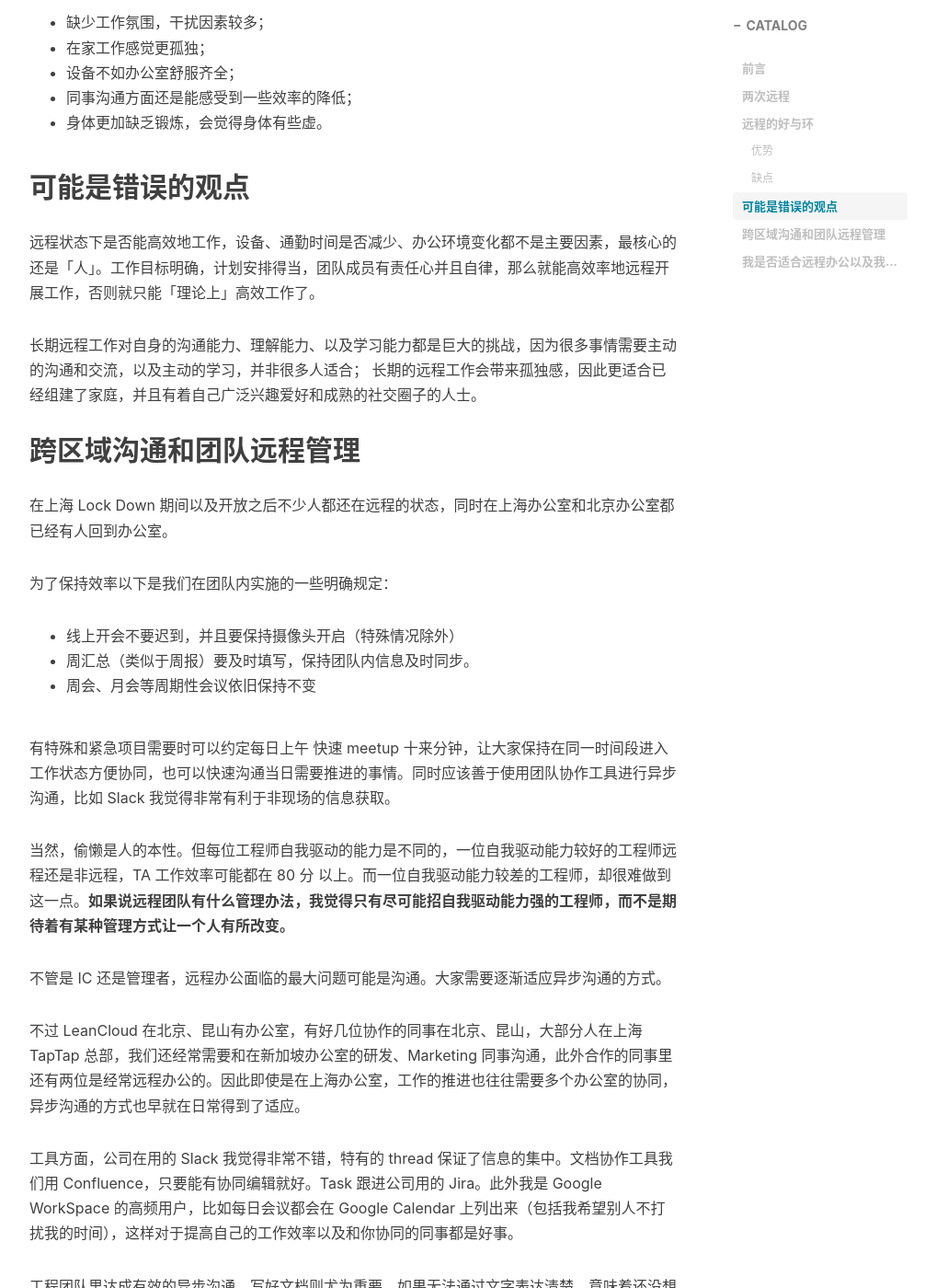
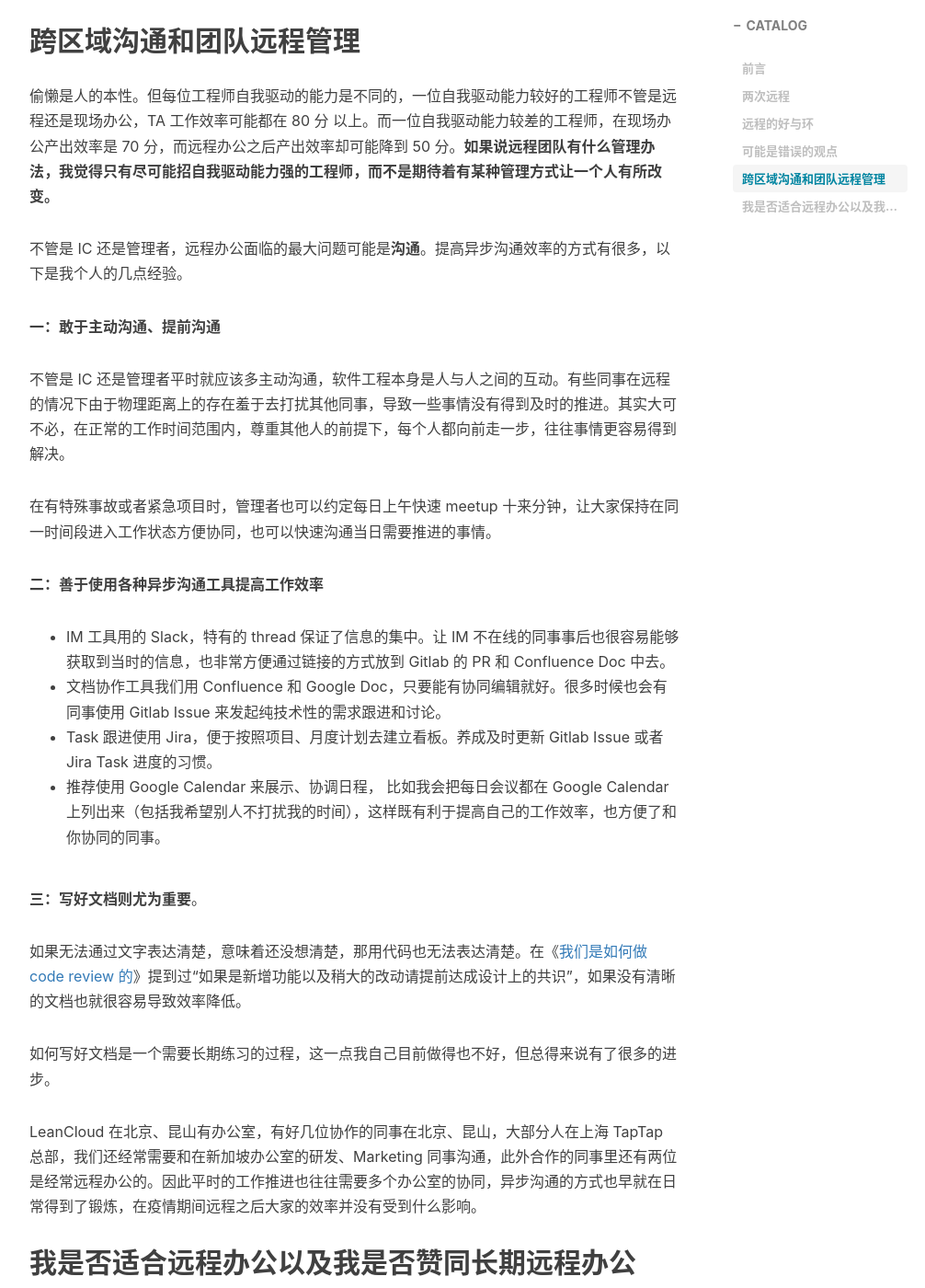
Before and after one commit to linnaname/linnaname.github.io, a Jekyll site: the page built from _posts/2023-09-21-remote_work.md, in a window 1280 px wide and 1400 px high, scrolled down 1756 px. Shown: the whole window at 92% size, without its empty margins (233-1239 px from the left). Built offline with Jekyll 4.4.1, drawn with Linux system fonts in a browser that asks for light colours; nearby versions of some CDN libraries; comment, search, counter and statistics services are not loaded; some of the changed text lies outside the part shown.

Commit message:
(refactor) remote worke refactor

```diff
--- a/_posts/2023-09-21-remote_work.md
+++ b/_posts/2023-09-21-remote_work.md
@@ -13,7 +13,7 @@ tags:
 
 ## 前言
 
-我是线下办公的支持者。**在人与人的互动中获取信息的方式是多维的，包括视觉、触觉、听觉等等，而不是冰冷的文字而已。当一个人坐在你面前，Ta 是生动的，那种即时感是远程办公所无法给予的。**
+**在人与人的互动中获取信息的方式是多维的，包括视觉、触觉、听觉等等，而不是冰冷的文字而已。当一个人坐在你面前，Ta 是生动的，那种即时感是远程办公所无法给予的。**
 
 
 ## 两次远程
@@ -37,51 +37,41 @@ tags:
 
 关于远程工作，有一本书[《Remote》](https://basecamp.com/books/remote)，专门介绍远程工作的。作者也写过另一本书《Rework》，中文名《重来》 。作者以其自己的公司 Basecamp 为例，说明了远程工作的优点，也向我们介绍了远程工作的注意事项。
 
-#### 优势
-
-- 省去了通勤时间，没有舟车劳顿，让工作或睡眠时间更长，精神状态更好；
-- 工作时间更集中，没有他人干扰，效率更高；
-- 办公环境可以根据自己的喜好调整到最舒服状态；
-- 可以随时起来溜达两圈活动活动，烦躁了可以看看院子里面种的花，这挺不错；
-- 对招聘有利；
-
-
-#### 缺点
-- 缺少工作氛围，干扰因素较多；
-- 在家工作感觉更孤独；
-- 设备不如办公室舒服齐全；
-- 同事沟通方面还是能感受到一些效率的降低；
-- 身体更加缺乏锻炼，会觉得身体有些虚。
-
 
 ## 可能是错误的观点
 
 远程状态下是否能高效地工作，设备、通勤时间是否减少、办公环境变化都不是主要因素，最核心的还是「人」。工作目标明确，计划安排得当，团队成员有责任心并且自律，那么就能高效率地远程开展工作，否则就只能「理论上」高效工作了。
 
-长期远程工作对自身的沟通能力、理解能力、以及学习能力都是巨大的挑战，因为很多事情需要主动的沟通和交流，以及主动的学习，并非很多人适合；
-长期的远程工作会带来孤独感，因此更适合已经组建了家庭，并且有着自己广泛兴趣爱好和成熟的社交圈子的人士。
+长期远程工作对自身的沟通能力、理解能力、以及学习能力都是巨大的挑战，因为很多事情需要主动的沟通和交流，以及主动的学习，并非很多人适合。长期的远程工作会带来孤独感，因此更适合已经组建了家庭，并且有着自己广泛兴趣爱好和成熟的社交圈子的人士。
 
 ## 跨区域沟通和团队远程管理
 
-在上海 Lock Down 期间以及开放之后不少人都还在远程的状态，同时在上海办公室和北京办公室都已经有人回到办公室。
-
-为了保持效率以下是我们在团队内实施的一些明确规定：
-- 线上开会不要迟到，并且要保持摄像头开启（特殊情况除外）
-- 周汇总（类似于周报）要及时填写，保持团队内信息及时同步。
-- 周会、月会等周期性会议依旧保持不变
-
-有特殊和紧急项目需要时可以约定每日上午 快速 meetup 十来分钟，让大家保持在同一时间段进入工作状态方便协同，也可以快速沟通当日需要推进的事情。同时应该善于使用团队协作工具进行异步沟通，比如 Slack 我觉得非常有利于非现场的信息获取。
-
-当然，偷懒是人的本性。但每位工程师自我驱动的能力是不同的，一位自我驱动能力较好的工程师远程还是非远程，TA 工作效率可能都在 80 分 以上。而一位自我驱动能力较差的工程师，却很难做到这一点。**如果说远程团队有什么管理办法，我觉得只有尽可能招自我驱动能力强的工程师，而不是期待着有某种管理方式让一个人有所改变。**
+偷懒是人的本性。但每位工程师自我驱动的能力是不同的，一位自我驱动能力较好的工程师不管是远程还是现场办公，TA 工作效率可能都在 80 分 以上。而一位自我驱动能力较差的工程师，在现场办公产出效率是 70 分，而远程办公之后产出效率却可能降到 50 分。**如果说远程团队有什么管理办法，我觉得只有尽可能招自我驱动能力强的工程师，而不是期待着有某种管理方式让一个人有所改变。**
 
 
-不管是 IC 还是管理者，远程办公面临的最大问题可能是沟通。大家需要逐渐适应异步沟通的方式。
+不管是 IC 还是管理者，远程办公面临的最大问题可能是**沟通**。提高异步沟通效率的方式有很多，以下是我个人的几点经验。
 
-不过 LeanCloud 在北京、昆山有办公室，有好几位协作的同事在北京、昆山，大部分人在上海 TapTap 总部，我们还经常需要和在新加坡办公室的研发、Marketing 同事沟通，此外合作的同事里还有两位是经常远程办公的。因此即使是在上海办公室，工作的推进也往往需要多个办公室的协同，异步沟通的方式也早就在日常得到了适应。
+ **一：敢于主动沟通、提前沟通**
 
-工具方面，公司在用的 Slack 我觉得非常不错，特有的 thread 保证了信息的集中。文档协作工具我们用 Confluence，只要能有协同编辑就好。Task 跟进公司用的 Jira。此外我是 Google WorkSpace 的高频用户，比如每日会议都会在 Google Calendar 上列出来（包括我希望别人不打扰我的时间），这样对于提高自己的工作效率以及和你协同的同事都是好事。
+不管是 IC 还是管理者平时就应该多主动沟通，软件工程本身是人与人之间的互动。有些同事在远程的情况下由于物理距离上的存在羞于去打扰其他同事，导致一些事情没有得到及时的推进。其实大可不必，在正常的工作时间范围内，尊重其他人的前提下，每个人都向前走一步，往往事情更容易得到解决。
 
-工程团队里达成有效的异步沟通，写好文档则尤为重要。如果无法通过文字表达清楚，意味着还没想清楚，那用代码也无法表达清楚。《[我们是如何做 code review 的](https://www.linnana.me/2023/04/10/tech-codereview/#%E5%A6%82%E6%9E%9C%E6%98%AF%E6%96%B0%E5%A2%9E%E5%8A%9F%E8%83%BD%E4%BB%A5%E5%8F%8A%E7%A8%8D%E5%A4%A7%E7%9A%84%E6%94%B9%E5%8A%A8%E8%AF%B7%E6%8F%90%E5%89%8D%E8%BE%BE%E6%88%90%E8%AE%BE%E8%AE%A1%E4%B8%8A%E7%9A%84%E5%85%B1%E8%AF%86)》提到过“如果是新增功能以及稍大的改动请提前达成设计上的共识"，都是一些典型的例子。
+在有特殊事故或者紧急项目时，管理者也可以约定每日上午快速 meetup 十来分钟，让大家保持在同一时间段进入工作状态方便协同，也可以快速沟通当日需要推进的事情。
+
+
+ **二：善于使用各种异步沟通工具提高工作效率**
+
+- IM 工具用的 Slack，特有的 thread 保证了信息的集中。让 IM 不在线的同事事后也很容易能够获取到当时的信息，也非常方便通过链接的方式放到 Gitlab 的 PR 和 Confluence Doc 中去。
+- 文档协作工具我们用 Confluence 和 Google Doc，只要能有协同编辑就好。很多时候也会有同事使用 Gitlab Issue 来发起纯技术性的需求跟进和讨论。
+- Task 跟进使用 Jira，便于按照项目、月度计划去建立看板。养成及时更新 Gitlab Issue 或者 Jira Task 进度的习惯。
+- 推荐使用 Google Calendar 来展示、协调日程， 比如我会把每日会议都在 Google Calendar 上列出来（包括我希望别人不打扰我的时间），这样既有利于提高自己的工作效率，也方便了和你协同的同事。
+
+**三：写好文档则尤为重要**。
+
+如果无法通过文字表达清楚，意味着还没想清楚，那用代码也无法表达清楚。在《[我们是如何做 code review 的](https://www.linnana.me/2023/04/10/tech-codereview/#%E5%A6%82%E6%9E%9C%E6%98%AF%E6%96%B0%E5%A2%9E%E5%8A%9F%E8%83%BD%E4%BB%A5%E5%8F%8A%E7%A8%8D%E5%A4%A7%E7%9A%84%E6%94%B9%E5%8A%A8%E8%AF%B7%E6%8F%90%E5%89%8D%E8%BE%BE%E6%88%90%E8%AE%BE%E8%AE%A1%E4%B8%8A%E7%9A%84%E5%85%B1%E8%AF%86)》提到过“如果是新增功能以及稍大的改动请提前达成设计上的共识"，如果没有清晰的文档也就很容易导致效率降低。
+
+如何写好文档是一个需要长期练习的过程，这一点我自己目前做得也不好，但总得来说有了很多的进步。
+
+LeanCloud 在北京、昆山有办公室，有好几位协作的同事在北京、昆山，大部分人在上海 TapTap 总部，我们还经常需要和在新加坡办公室的研发、Marketing 同事沟通，此外合作的同事里还有两位是经常远程办公的。因此平时的工作推进也往往需要多个办公室的协同，异步沟通的方式也早就在日常得到了锻炼，在疫情期间远程之后大家的效率并没有受到什么影响。
 
 
 ## 我是否适合远程办公以及我是否赞同长期远程办公
@@ -89,6 +79,4 @@ tags:
 上海 Lock Down 远程结束后，作为工程师我特意问了我的直属 leader。关于我自己远程期间的办公效率，得到了非常正面的肯定，表示我是少数能够在远程状态下保持效率的工程师。而作为团队 Tech Lead，我观察了团队成员在远程期间的代码提交、oncall 效率、沟通效率等方面的一些细节，在这个将近 10 人的团队里能在远程状态下保持工作效率可能没有预期中那么多。不过，观察 LeanCloud 的同事却发现他们非常适应远程，毕竟 TA 们之前不到 30 号人，但却常年有北京、昆山两个办公室，这某种程度上也说明 LeanCloud 同事的自我驱动能力很强。
 
 
-从两次远程的经历来看，我觉得自己是能够在远程的状态下保持工作效率的。包括技术上的工作以及团队管理上的工作效率。即使现在团队里有人在北京办公室有人在上海办公室办公，但是总体上我是线下办公的支持者。**在人与人的互动中获取信息的方式是多维的，包括视觉、触觉、听觉等等，而不是冰冷的文字而已。当一个人坐在你面前，Ta 是生动的，你可以感受到语调、表情、肢体的变化，那种即时感是远程办公所无法给予的。**
-
-我更喜欢和人面面对交流的感觉，喜欢疑惑时直接走到同事的工位上快速交流，喜欢和产品、研发同事一起找一个会议室讨论，在办公室白板墙上表达自己的想法。这些都是远程办公所不能做到的。
+从两次远程的经历来看，我觉得自己是能够在远程的状态下保持工作效率的,包括技术上的工作以及团队管理上的工作效率。因此，我也对远程工作保持开放的态度。但是，一个团队能否在远程办公的情况下保持高效率，需要团队管理者对团队成员的自我驱动能力有一个比较清晰的认知。同时也需要考虑到团队规模、业务发展阶段等各方面的实际情况。
--- a/about.html
+++ b/about.html
@@ -14,9 +14,17 @@ header-img: "img/post-bg-rwd.jpg"
 <!-- Chinese Version -->
 <div class="zh post-container">
 
-    <p><strong>半吊子菜鸟工程师</strong>，目前是团队 Tech Lead (hands-on 后端研发工作)。工作中使用的编程语言主要是:Java 和 Golang。
-    负责技术管理、团队 OKR、绩效、招聘、汰换等等。团队 5 ~ 9 人 ，包括：客户端、后端等。
-    <br/>工作之余也偶尔用 Google 写 React.js、TypeScript、Node.js、Python。从 C 走入编程世界，被 Clojure 虐过。接触编程语言较多（并熟悉它们的 Hello World 写法），因此对技术站队不感兴趣。
+    <!-- <p>
+        求职中！
+        <li>下一个两年的目标之一是提高英语口语能力，因此有能够在英语环境下工作的机会将会是一件非常棒的事情。</li>
+        <li>希望自己在 45 岁的时候还可以写代码，因此对卷王公司不感兴趣。</li>
+        <li>期望地区：两广地区（广州、深圳等）、新加坡、远程。</li>
+        <li></li>
+    </p> -->
+
+    <p><strong>半吊子菜鸟工程师</strong>， 7 年研发经验，2 年工程师团队管理经验。负责过5 ~ 9 人团队(客户端、后端)的技术管理、团队 OKR、绩效、招聘、汰换等。
+        工作中使用的编程语言主要是:Java 和 Golang。
+    <br/>工作之余也偶尔借助 Google 和 AI 工具在个人项目中写 React.js、TypeScript、Node.js、Python。从 C 走入编程世界，被 Clojure 虐过。接触编程语言较多（并熟悉它们的 Hello World 写法），因此对技术站队不感兴趣。
     </p>
 
     <p></p>
@@ -40,7 +48,8 @@ header-img: "img/post-bg-rwd.jpg"
 
     <h5>职业经历</h5>
     <ul>
-        <li>2021.06~2023.05 TapTap/LeanCloud-游戏中台(即时通信、账号（登录）、支付) Tech Lead</li>
+        <li>2023.08~2024.01 开发者类产品  独立开发者（前端、后端、运维）</li>
+        <li>2021.06~2023.04 TapTap/LeanCloud-游戏中台(即时通信、账号（登录）、支付) Tech Lead</li>
         <li>2016.07~2020.01 阿里巴巴-电商业务 资深研发工程师</li>
         <li>2016.03~2016.06 阿里巴巴-电商业务 研发工程师实习生</li>
         <li>2015.04~2015.08 腾讯光子工作室-基础架构 研发工程师实习生</li>
```
Also changed, not shown: other parts of _posts/2023-09-21-remote_work.md (+2 -2 lines), _posts/2024-01-07-launch-capture-health-demo.md (+16 -32 lines), _posts/side-project-tech.md (added, +19 -0 lines).
